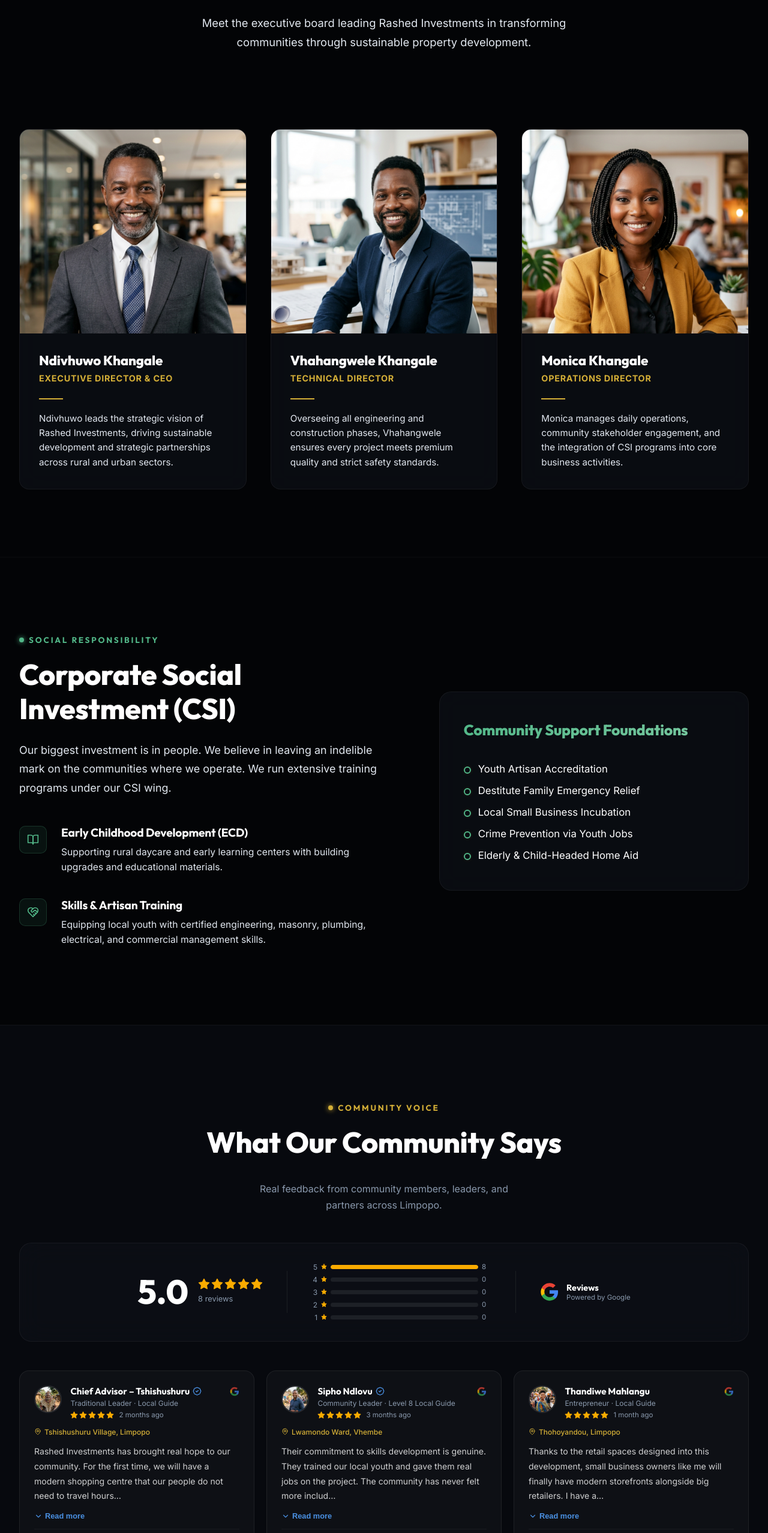
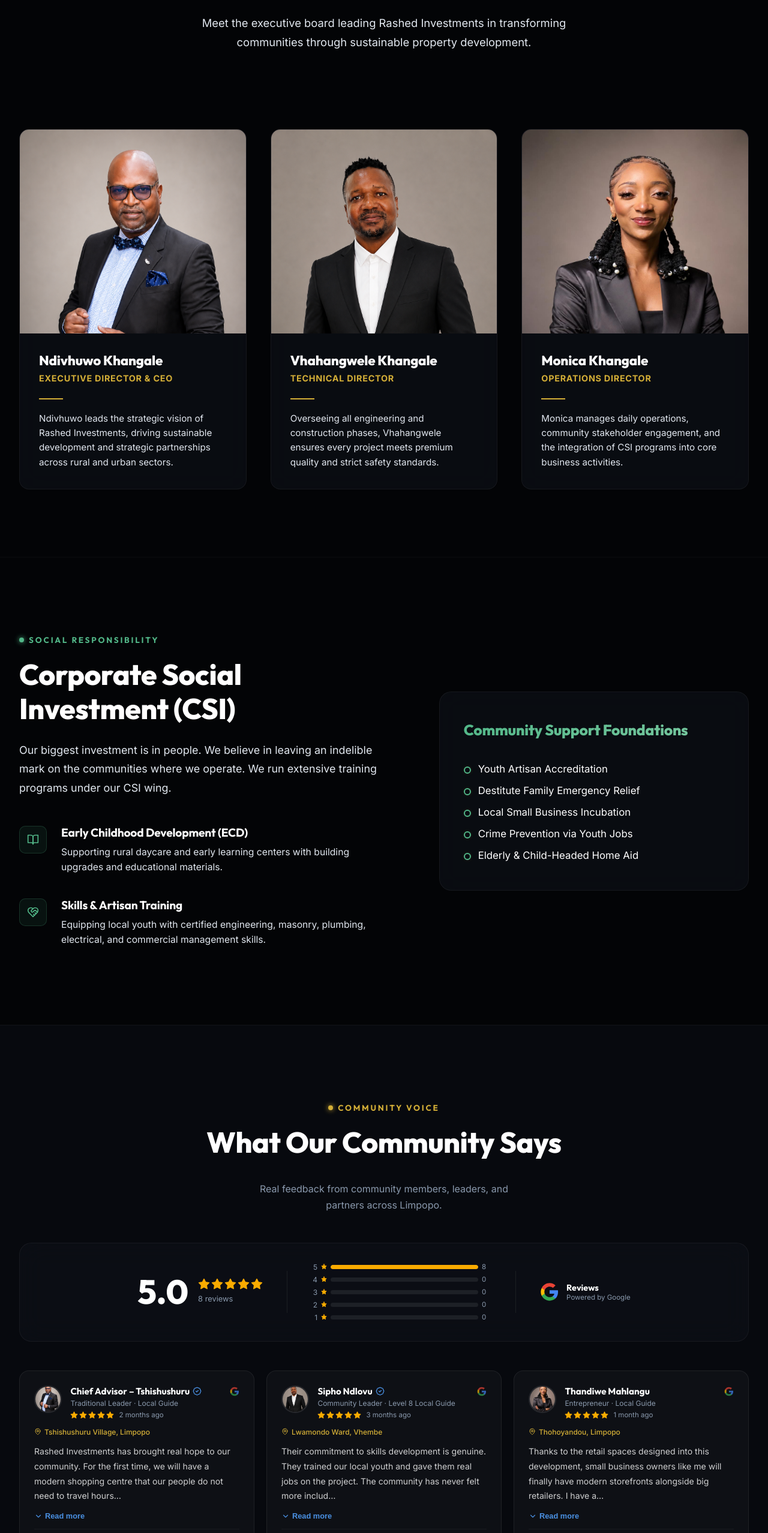
Before and after one commit to banele303/rashed-investment, a React (Vite) app: page / in a window 1280 px wide. Shown: the part 4645-7201 px from the top of the page at 60% size. Built offline with nearby package versions, Linux system fonts and the light colour scheme.

Commit message:
fix: use real team photos (dad.png, small daddy.png, lady.jpeg) in TeamGallery and Testimonials — remove all AI-generated placeholder images

```diff
--- a/src/components/TeamGallery.jsx
+++ b/src/components/TeamGallery.jsx
@@ -7,7 +7,7 @@ const teamMembers = [
     id: 1,
     name: 'Ndivhuwo Khangale',
     role: 'Executive Director & CEO',
-    image: '/director_ndivhuwo.png',
+    image: '/dad.png',
     bio: 'Ndivhuwo leads the strategic vision of Rashed Investments, driving sustainable development and strategic partnerships across rural and urban sectors.',
     email: 'ndivhuwo@rashed.co.za'
   },
@@ -15,7 +15,7 @@ const teamMembers = [
     id: 2,
     name: 'Vhahangwele Khangale',
     role: 'Technical Director',
-    image: '/director_vhahangwele.png',
+    image: '/small daddy.png',
     bio: 'Overseeing all engineering and construction phases, Vhahangwele ensures every project meets premium quality and strict safety standards.',
     email: 'vhahangwele@rashed.co.za'
   },
@@ -23,7 +23,7 @@ const teamMembers = [
     id: 3,
     name: 'Monica Khangale',
     role: 'Operations Director',
-    image: '/director_monica.png',
+    image: '/lady.jpeg',
     bio: 'Monica manages daily operations, community stakeholder engagement, and the integration of CSI programs into core business activities.',
     email: 'monica@rashed.co.za'
   }
@@ -59,7 +59,7 @@ export default function TeamGallery() {
                   alt={`Portrait of ${member.name}, ${member.role}`}
                   style={styles.image}
                   onError={(e) => {
-                    e.target.src = 'https://images.unsplash.com/photo-1560250097-0b93528c311a?auto=format&fit=crop&w=600&q=80';
+                    e.target.style.display = 'none';
                   }}
                 />
                 <div style={styles.overlay}>
--- a/src/components/Testimonials.jsx
+++ b/src/components/Testimonials.jsx
@@ -12,7 +12,7 @@ const reviews = [
     id: 1,
     name: 'Chief Advisor – Tshishushuru',
     role: 'Traditional Leader · Local Guide',
-    avatar: '/avatar_chief.png',
+    avatar: '/dad.png',
     initials: null,
     avatarBg: null,
     stars: 5,
@@ -27,7 +27,7 @@ const reviews = [
     id: 2,
     name: 'Sipho Ndlovu',
     role: 'Community Leader · Level 8 Local Guide',
-    avatar: '/avatar_sipho.png',
+    avatar: '/small daddy.png',
     initials: null,
     avatarBg: null,
     stars: 5,
@@ -42,7 +42,7 @@ const reviews = [
     id: 3,
     name: 'Thandiwe Mahlangu',
     role: 'Entrepreneur · Local Guide',
-    avatar: '/avatar_thandiwe.png',
+    avatar: '/lady.jpeg',
     initials: null,
     avatarBg: null,
     stars: 5,
```
